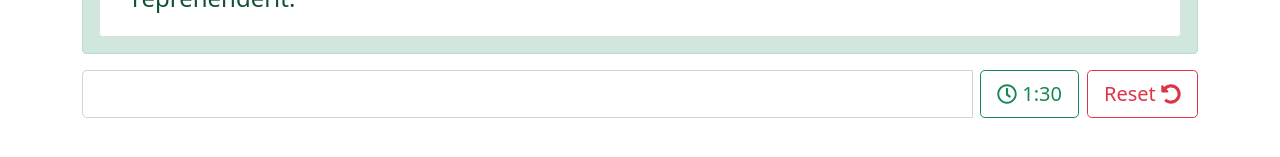
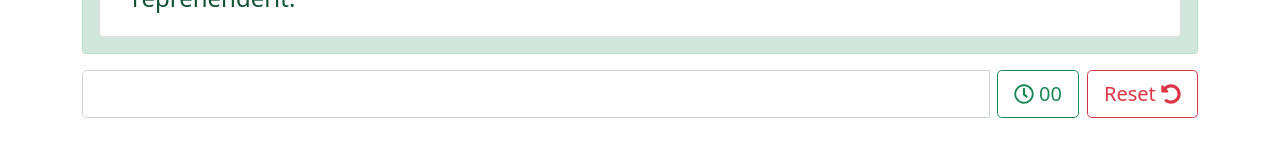
Before and after one commit to EmrePbu/TenFastFinger, a Vue app: page / in a window 1280 px wide. Shown: the part 445-602 px from the top of the page. Built offline with nearby package versions, Linux system fonts and the light colour scheme.

Commit message:
Update Main.vue
Timer function added

```diff
--- a/src/components/Main.vue
+++ b/src/components/Main.vue
@@ -20,9 +20,9 @@
 
       <input type="text" class="form-control" @keydown.space="nextWord" >
       <div class="input-group-append input-group-lg">
-        <button class="btn btn-outline-success ms-2" type="button">
+        <button @click='timer' class="btn btn-outline-success ms-2"  type="button">
           <i class="far fa-clock"></i>
-          1:30
+          {{ 9 >= second ? '0' + second : second }}
         </button>
         <button class="btn btn-outline-danger ms-2" type="button">
           Reset
@@ -40,9 +40,10 @@ export default {
   props:{
     name : String,
   },
-  data(){
+  "data"(){
     return {
       counter: 0,
+      second: 0,
       wordsData: ['Lorem',
         'ipsum',
         'dolor',
@@ -77,11 +78,23 @@ export default {
   },
   methods:{
     nextWord: function(){
+
       if(this.wordsData.length !==0)
         this.counter +=1
       if(this.counter === this.wordsData.length)
         console.error('Kelimeler bitti')
     },
+    timer: function(){
+      const vm = this;
+      const _timer = setInterval(function () {
+        if (vm.second >= 60) {
+          clearInterval(_timer)
+        } else {
+          vm.second += 1
+          console.log(vm.second)
+        }
+      }, 1000);
+    }
   },
 }
 </script>
```
